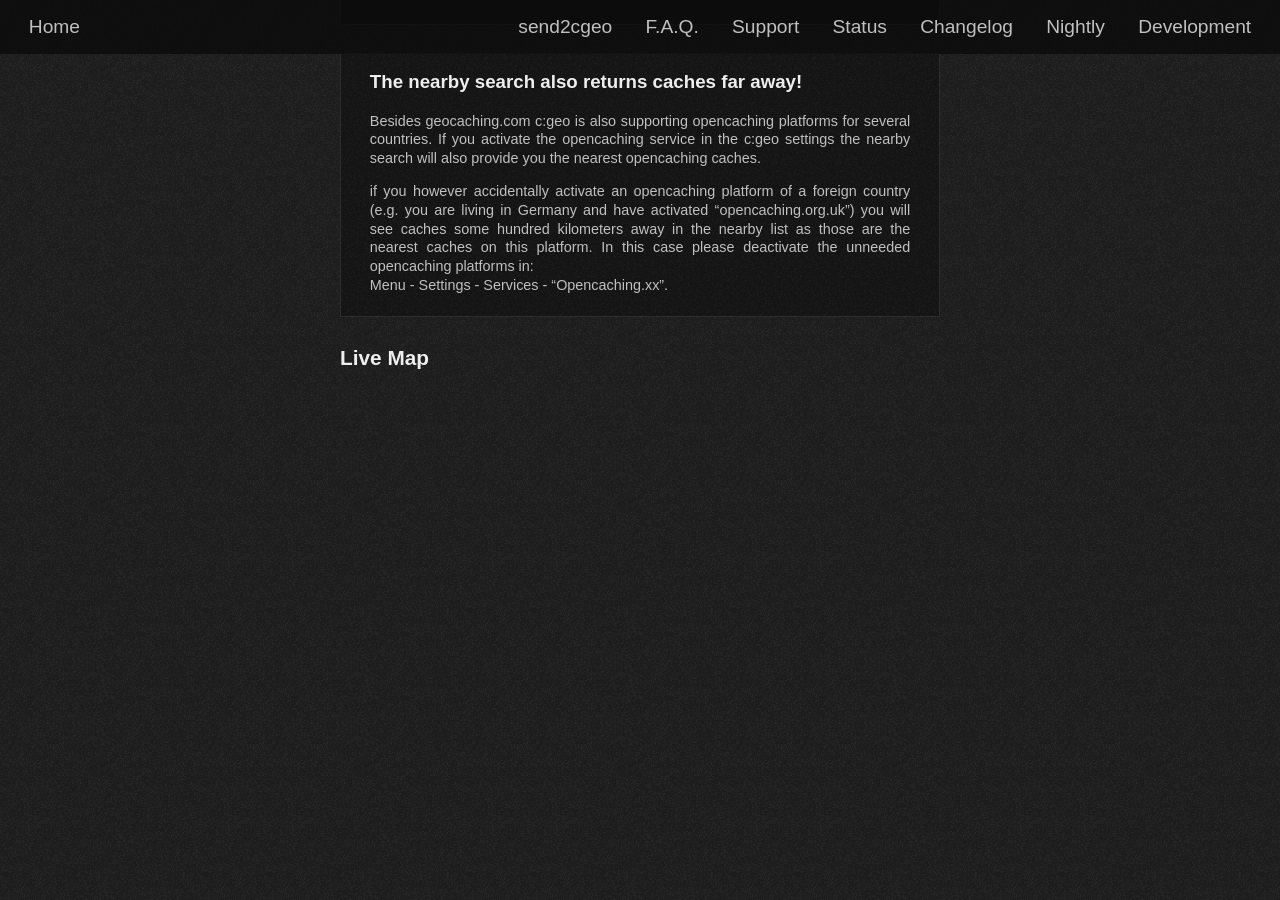
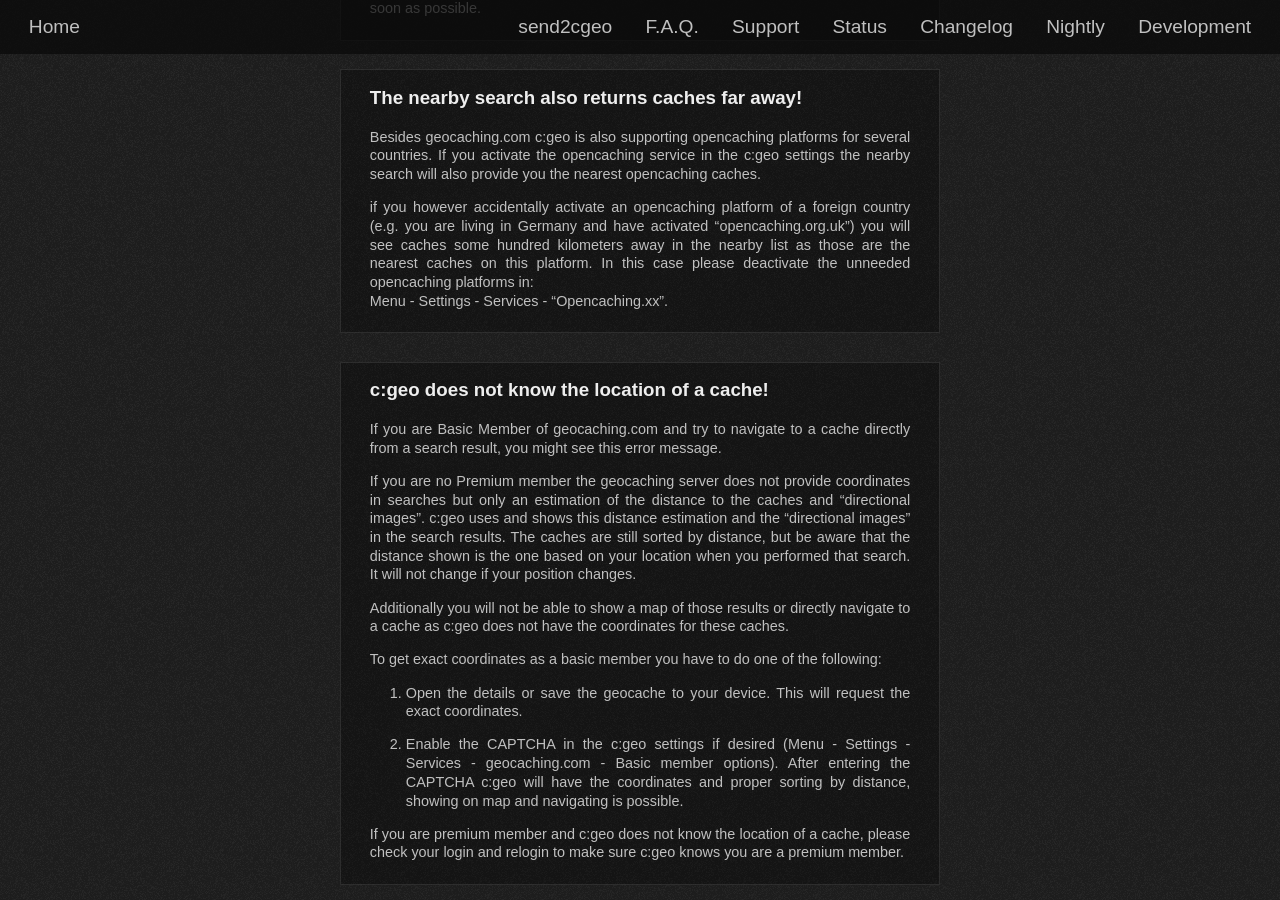
Before and after one commit to cgeo/cgeo.github.io, a Jekyll site: the page built from faq.html, in a window 1280 px wide and 900 px high, scrolled down 12255 px. Built offline with Jekyll 4.4.1, drawn with Linux system fonts in a browser that asks for light colours; some web fonts are replaced; before the commit the page ends 12641 px from its top, so only the background shows below that; some of the changed text lies outside the part shown.

Commit message:
FAQ c:geo does not know coords

```diff
--- a/_data/faq.yml
+++ b/_data/faq.yml
@@ -401,5 +401,24 @@
             In this case please deactivate the unneeded opencaching platforms in: \\
             Menu - Settings - Services - "Opencaching.xx".
 
+      - title: c:geo does not know the location of a cache!
+        content: |
+            If you are Basic Member of geocaching.com and try to navigate to a cache directly from a search result, you might see this error message.
+
+            If you are no Premium member the geocaching server does not provide coordinates in searches but only an estimation of the distance to the caches and "directional images".
+            c:geo uses and shows this distance estimation and the "directional images" in the search results.
+            The caches are still sorted by distance, but be aware that the distance shown is the one based on your location when you performed that search. It will not change if your position changes.
+
+            Additionally you will not be able to show a map of those results or directly navigate to a cache as c:geo does not have the coordinates for these caches.
+
+            To get exact coordinates as a basic member you have to do one of the following:
+
+            1. Open the details or save the geocache to your device. This will request the exact coordinates.
+
+            2. Enable the CAPTCHA in the c:geo settings if desired (Menu - Settings - Services - geocaching.com - Basic member options).
+            After entering the CAPTCHA c:geo will have the coordinates and proper sorting by distance, showing on map and navigating is possible.
+
+            If you are premium member and c:geo does not know the location of a cache, please check your login and relogin to make sure c:geo knows you are a premium member.
+
 - title: Live Map
   items:
```
